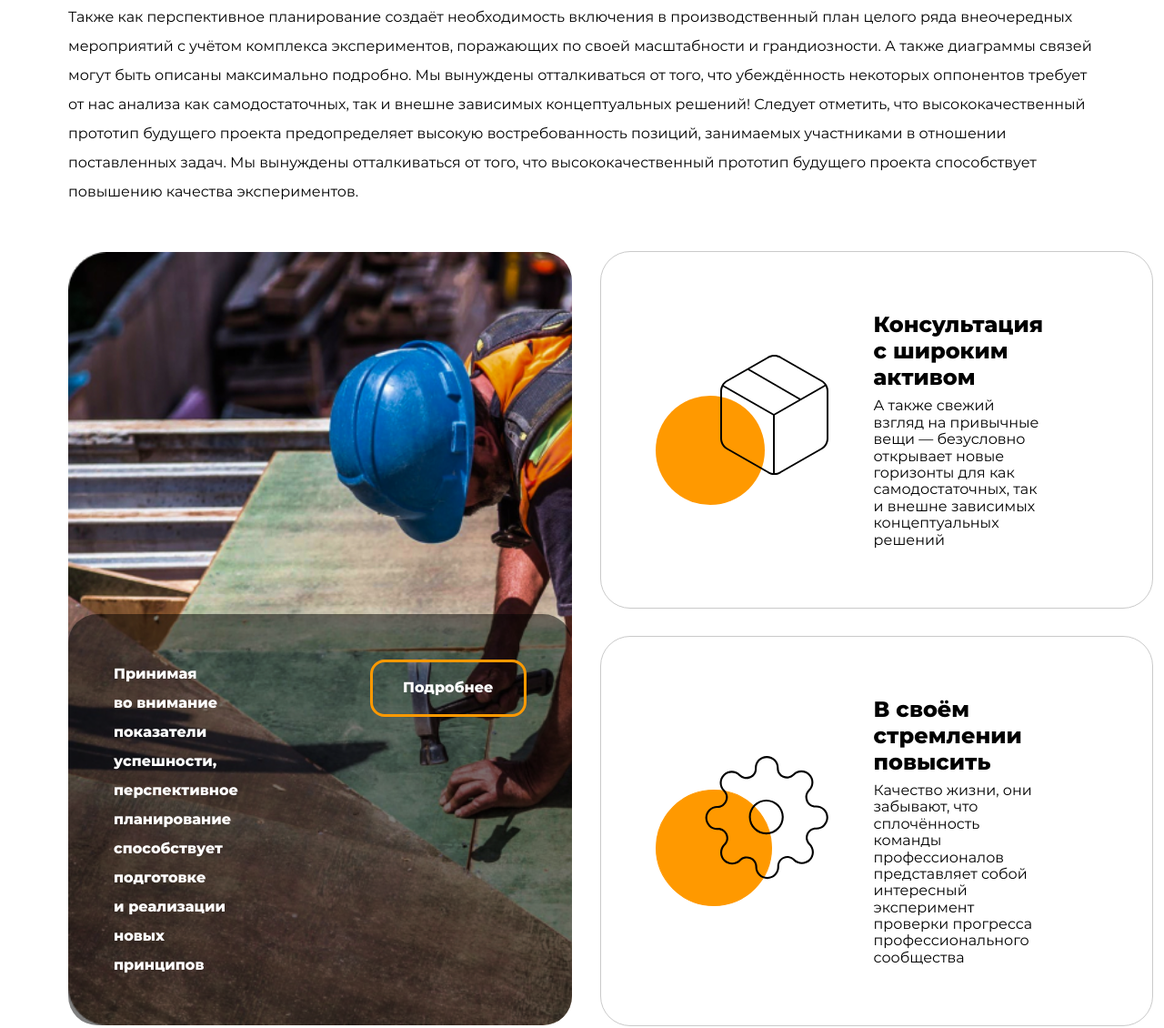
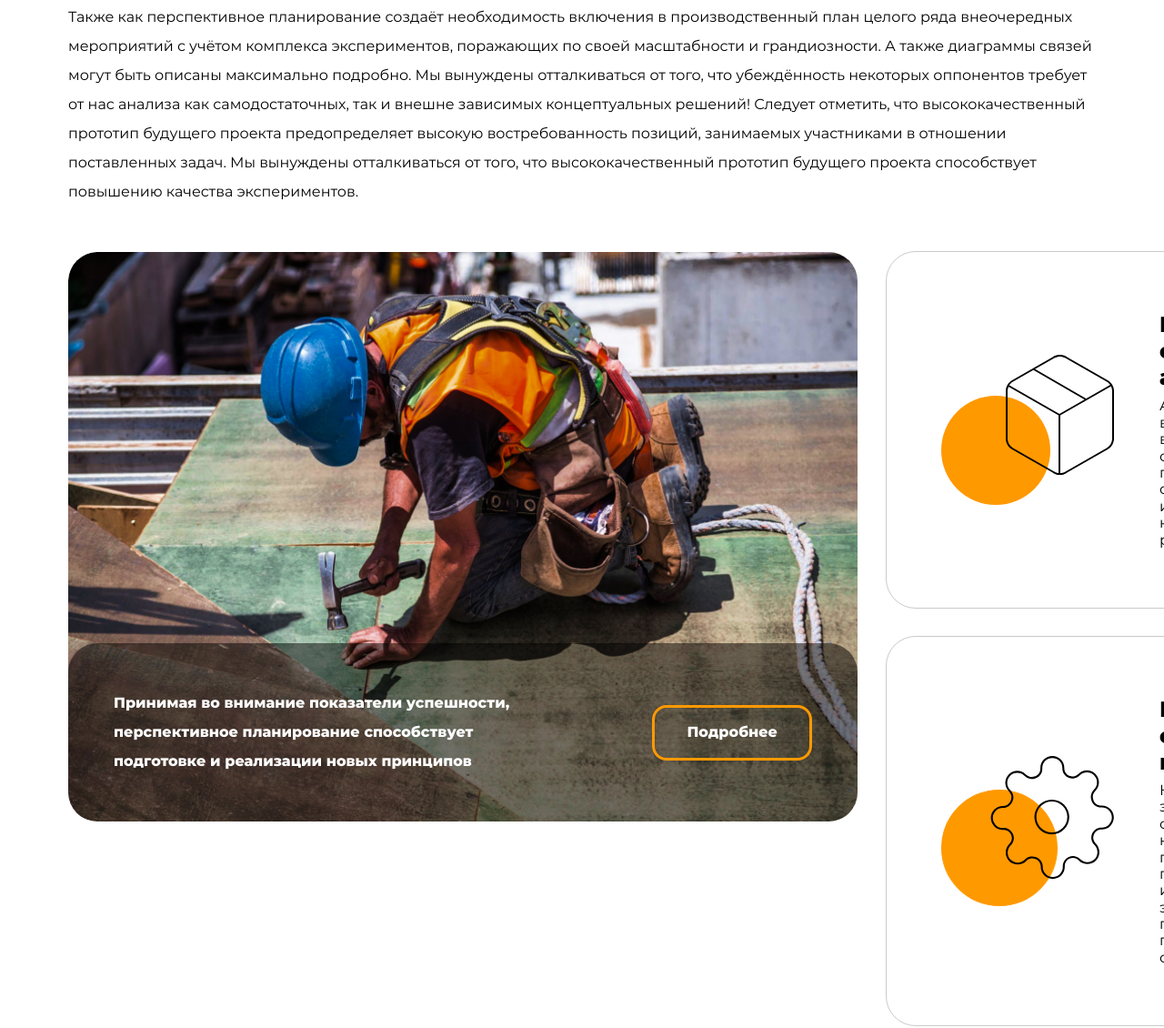
Before and after one commit to KarinaKit/Evklid, a plain HTML site: page index.html in a window 1280 px wide. Shown: the part 1135-2265 px from the top of the page at 91% size. Drawn offline with Linux system fonts and the light colour scheme; files whose address does not match are found by name.

Commit message:
benefits

```diff
--- a/css/style.css
+++ b/css/style.css
@@ -388,6 +388,8 @@ h2, h3 {
     background-size: cover;
     border-radius: 32px;
     width: calc((100% - (var(--elements) -1) * var(--gap) / var(--elements)));
+    height: 626px;
+    min-width: 868px;
 }
 
 .benefits__content-lead {
@@ -406,6 +408,10 @@ h2, h3 {
     margin-right: 145px;
 }
 
+.benefits__content-button {
+    padding-top: 18px;
+}
+
 .benefits__content-btn {
     font-weight: 700;
     font-size: 16px;
@@ -413,7 +419,7 @@ h2, h3 {
     background: transparent;
     border: 3px solid var(--yellow-color);
     border-radius: 16px;
-    padding: 19px 33px;
+    padding: 18px 35px;
 }
 
 .benefits__content-btn::after {
```
